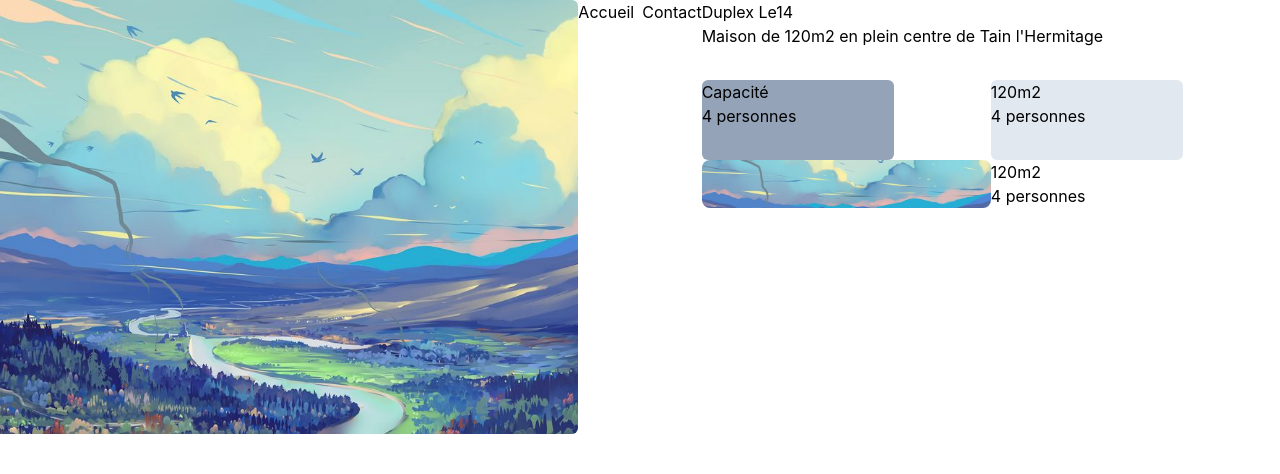
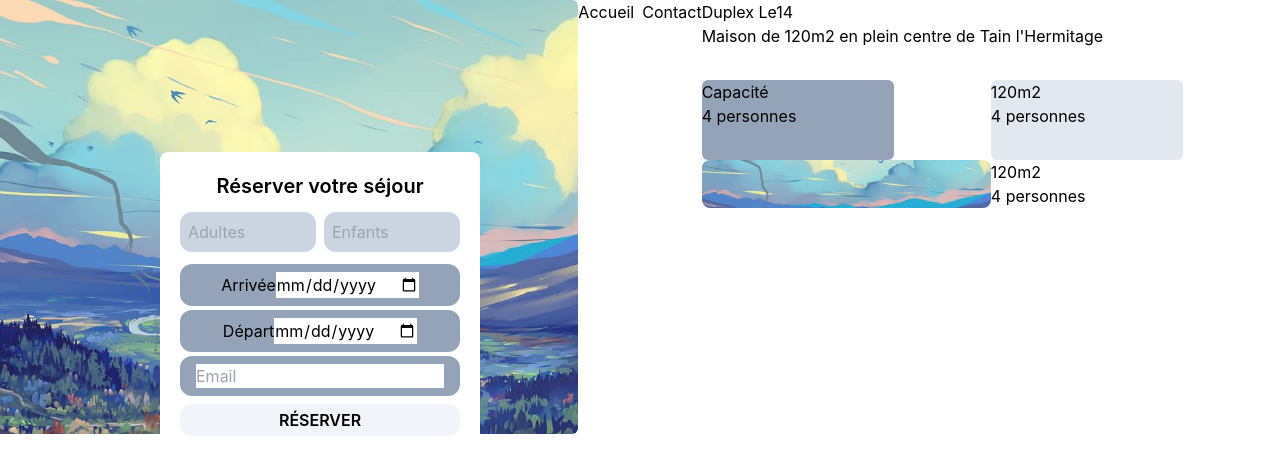
Before and after one commit to T-Urud/le14-project, a React (Create React App) app: page / in a window 1280 px wide. Shown: the top 474 px of the page. Built offline with nearby package versions, Linux system fonts and the light colour scheme.

Commit message:
booking form update

```diff
--- a/src/components/Activity.js
+++ /dev/null
@@ -1,18 +0,0 @@
-import React from "react";
-import backgroundImg from "../assets/landscape_art_road_127350_800x600.jpg";
-
-const Activity = () => {
-  return (
-    <div className="w-1/2 h-full ">
-      <div className="">
-        <img
-          src={backgroundImg}
-          alt=""
-          className="w-full h-full rounded-r-md"
-        />
-      </div>
-    </div>
-  );
-};
-
-export default Activity;
--- /dev/null
+++ b/src/components/Booking.js
@@ -0,0 +1,67 @@
+import React from "react";
+import backgroundImg from "../assets/landscape_art_road_127350_800x600.jpg";
+
+const Booking = () => {
+  return (
+    <div className="w-1/2 h-full relative">
+      <div className="">
+        <img
+          src={backgroundImg}
+          alt=""
+          className="w-full h-full rounded-r-md"
+        />
+      </div>
+      <div className="bg-white absolute top-0 left-0 translate-x-1/2 translate-y-1/2 max-w-80 w-full p-5 rounded-lg">
+        <form className="flex flex-wrap justify-center">
+          <legend className="text-xl font-semibold">
+            Réserver votre séjour
+          </legend>
+          <div className="flex gap-2 my-3 w-full">
+            <div className="w-1/2 flex justify-center items-center p-2 bg-slate-300 rounded-xl ">
+              <label htmlFor="adults"></label>
+              <input
+                type="number"
+                max={4}
+                min={1}
+                name="adults"
+                placeholder="Adultes"
+                className="w-full overflow-hidden outline-none bg-slate-300"
+              />
+            </div>
+            <div className="w-1/2 flex justify-center items-center p-2 bg-slate-300 rounded-xl">
+              <label htmlFor="kids"></label>
+              <input
+                type="number"
+                max={4}
+                min={1}
+                name="kids"
+                placeholder="Enfants"
+                className="w-full overflow-hidden outline-none bg-slate-300"
+              />
+            </div>
+          </div>
+          <div className="w-full flex justify-center items-center p-2 bg-slate-400 rounded-xl">
+            <label htmlFor="arrive">Arrivée</label>
+            <input type="date" name="arrive" />
+          </div>
+          <div className="w-full flex justify-center items-center p-2 bg-slate-400 rounded-xl my-1">
+            <label htmlFor="depart">Départ</label>
+            <input type="date" name="depart" />
+          </div>
+          <div className="w-full flex justify-center items-center p-2 bg-slate-400 rounded-xl">
+            <label htmlFor="email"></label>
+            <input type="email" name="email" placeholder="Email" />
+          </div>
+          <button
+            type="submit"
+            className="w-full mt-2 bg-slate-100 rounded-xl p-1 uppercase font-semibold"
+          >
+            Réserver
+          </button>
+        </form>
+      </div>
+    </div>
+  );
+};
+
+export default Booking;
--- a/src/pages/Home.js
+++ b/src/pages/Home.js
@@ -1,12 +1,12 @@
 import React from "react";
 import Header from "../components/Header";
 import backgroundImg from "../assets/landscape_art_road_127350_800x600.jpg";
-import Activity from "../components/Activity";
+import Booking from "../components/Booking";
 
 const Home = () => {
   return (
     <section className="flex">
-      <Activity />
+      <Booking />
       <Header />
       <div className="w-1/2">
         <h1>Duplex Le14</h1>
```
